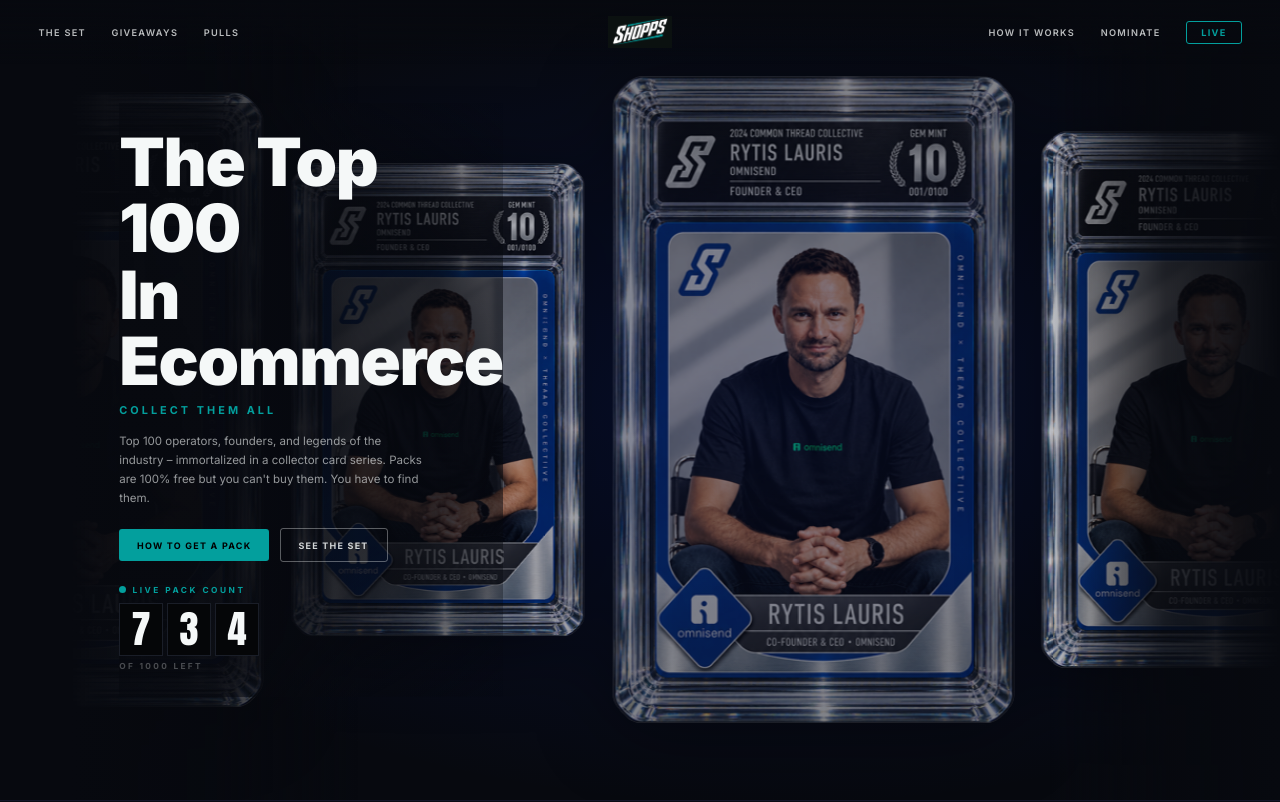
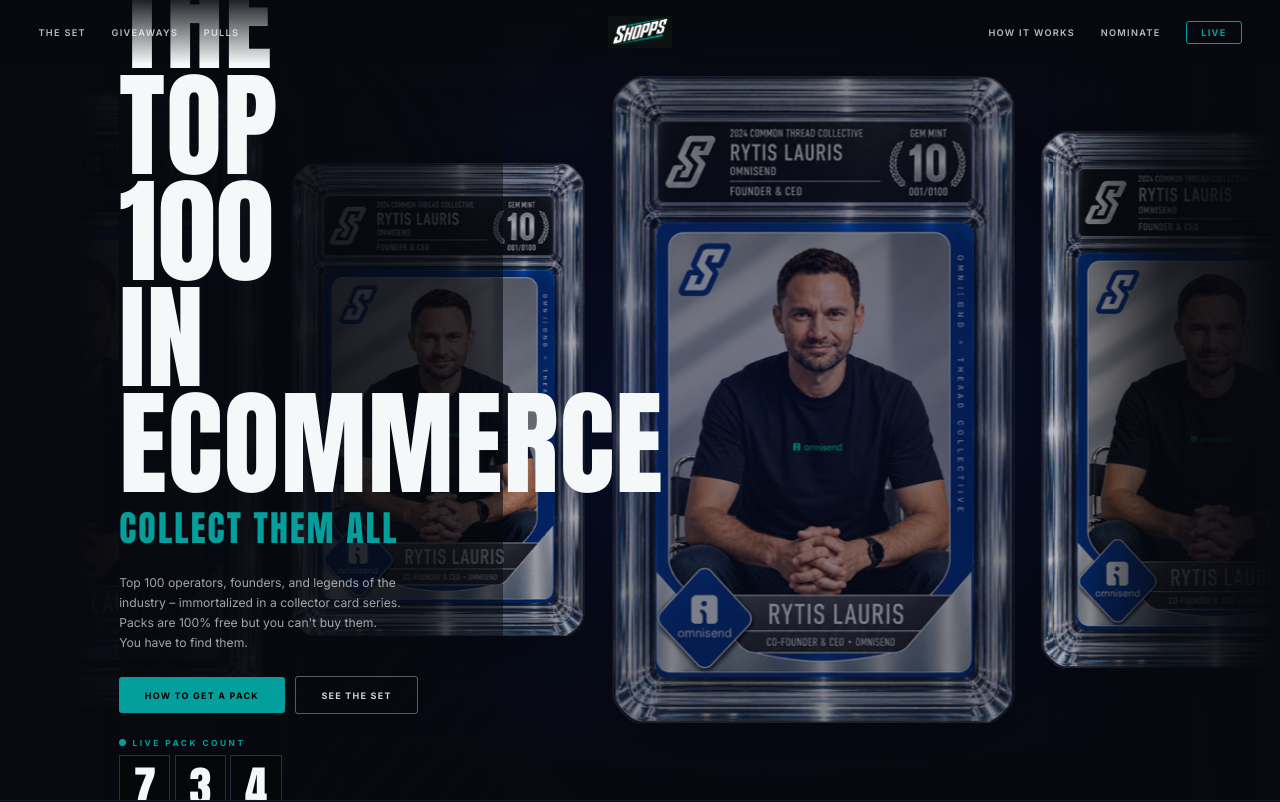
Before and after one commit to cory-ham/shopps-website, a Next.js app: page / in a window 1280 px wide. Shown: the top 802 px of the page. Built offline with nearby package versions, Linux system fonts and the light colour scheme.

Commit message:
Hero text: massive Anton headline, teal collect label, proper buttons + digit boxes

```diff
--- a/app/globals.css
+++ b/app/globals.css
@@ -119,31 +119,32 @@ a { color: inherit; text-decoration: none; }
 }
 
 .hero-headline {
-  font-family: var(--font-inter);
-  font-size: 5.2vw;
-  font-weight: 900;
-  line-height: 1.0;
+  font-family: var(--font-anton);
+  font-size: 9vw;
+  font-weight: 400;
+  line-height: 0.92;
   color: var(--white);
-  margin: 0 0 0.6vw;
-  letter-spacing: -0.02em;
+  margin: 0 0 0.4vw;
+  letter-spacing: 0.01em;
+  text-transform: uppercase;
 }
 .hero-collect-label {
-  font-family: var(--font-inter);
-  font-size: 0.85vw;
-  font-weight: 700;
-  letter-spacing: 0.28em;
+  font-family: var(--font-anton);
+  font-size: 2.8vw;
+  font-weight: 400;
+  letter-spacing: 0.06em;
   text-transform: uppercase;
   color: var(--teal);
-  margin: 0 0 1.2vw;
+  margin: 0 0 1.4vw;
 }
 .hero-body {
   font-family: var(--font-inter);
-  font-size: 0.9vw;
+  font-size: 0.95vw;
   font-weight: 400;
   line-height: 1.65;
-  color: rgba(245,248,248,0.6);
-  margin: 0 0 1.6vw;
-  max-width: 24vw;
+  color: rgba(245,248,248,0.65);
+  margin: 0 0 1.8vw;
+  max-width: 22vw;
 }
 .hero-buttons {
   display: flex;
@@ -161,7 +162,7 @@ a { color: inherit; text-decoration: none; }
   color: #000;
   background: var(--teal);
   border: none;
-  padding: 0.8vw 1.4vw;
+  padding: 1vw 2vw;
   border-radius: 3px;
   cursor: pointer;
   transition: opacity 0.2s;
@@ -176,7 +177,7 @@ a { color: inherit; text-decoration: none; }
   color: rgba(245,248,248,0.85);
   background: transparent;
   border: 1.5px solid rgba(245,248,248,0.35);
-  padding: 0.8vw 1.4vw;
+  padding: 1vw 2vw;
   border-radius: 3px;
   cursor: pointer;
   transition: border-color 0.2s, color 0.2s;
@@ -195,12 +196,12 @@ a { color: inherit; text-decoration: none; }
 .pack-label-dot { width: 7px; height: 7px; border-radius: 50%; background: var(--teal); flex-shrink: 0; }
 .pack-digits { display: flex; gap: 0.35vw; margin-bottom: 0.4vw; }
 .pack-digit {
-  width: 3.4vw; height: 4.2vw;
+  width: 4vw; height: 5vw;
   background: #050608;
-  border: 1px solid #1a1e28;
+  border: 1px solid #2a2e3e;
   display: flex; align-items: center; justify-content: center;
   font-family: var(--font-anton);
-  font-size: 3vw; color: var(--white); line-height: 1;
+  font-size: 3.5vw; color: var(--white); line-height: 1;
 }
 .pack-of {
   font-family: var(--font-inter);
```
